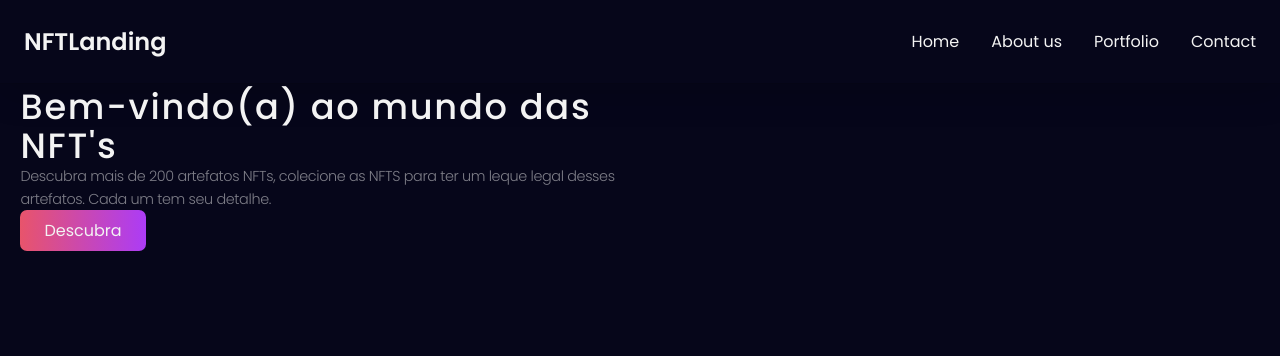
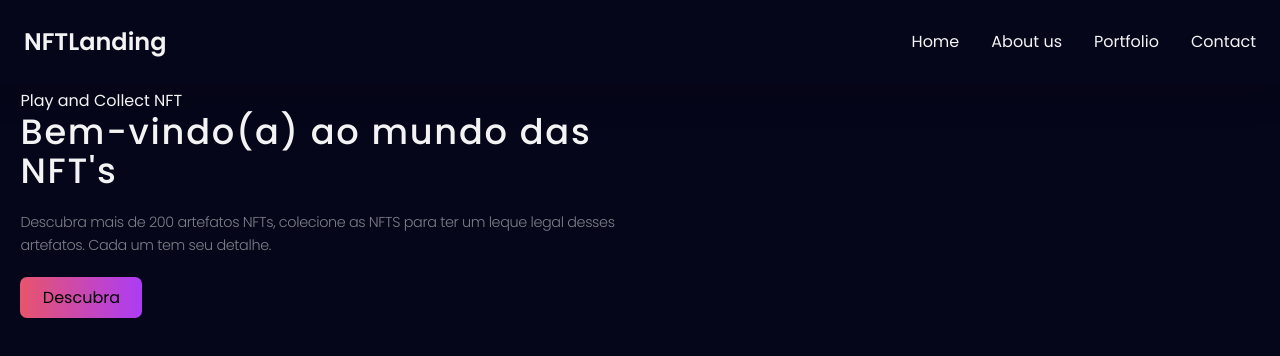
Before and after one commit to Jreng7/landingpageNFT_html_css, a plain HTML site: page index.html in a window 1280 px wide. Drawn offline with Linux system fonts and the light colour scheme.

Commit message:
textp "p" play and collect nft acima do H1

```diff
--- a/index.html
+++ b/index.html
@@ -33,6 +33,9 @@
 	<main>
 		<section class="hero">
 			<article class="hero__left">
+				<p>
+					Play and Collect NFT
+				</p>
 				<h1 class="hero__title">Bem-vindo(a) ao mundo das NFT's</h1>
 				<h2 class="hero_description">
 					Descubra mais de 200 artefatos NFTs, colecione as NFTS para ter um leque
--- a/styles/components/hero.css
+++ b/styles/components/hero.css
@@ -20,10 +20,12 @@
     opacity: 0.5;
     font-weight: 300;
     line-height: calc(1em + 0.5rem);
+    margin-block: 1.3rem;
 }
 
 .hero_btn {
     background: linear-gradient(to right, #E8546B, #ac3cf6);
-    padding: 0.5em 1.5em;
+    padding: 0.5em 1.4em;
     border-radius: 7px;
+    color: #000;
 }
```
